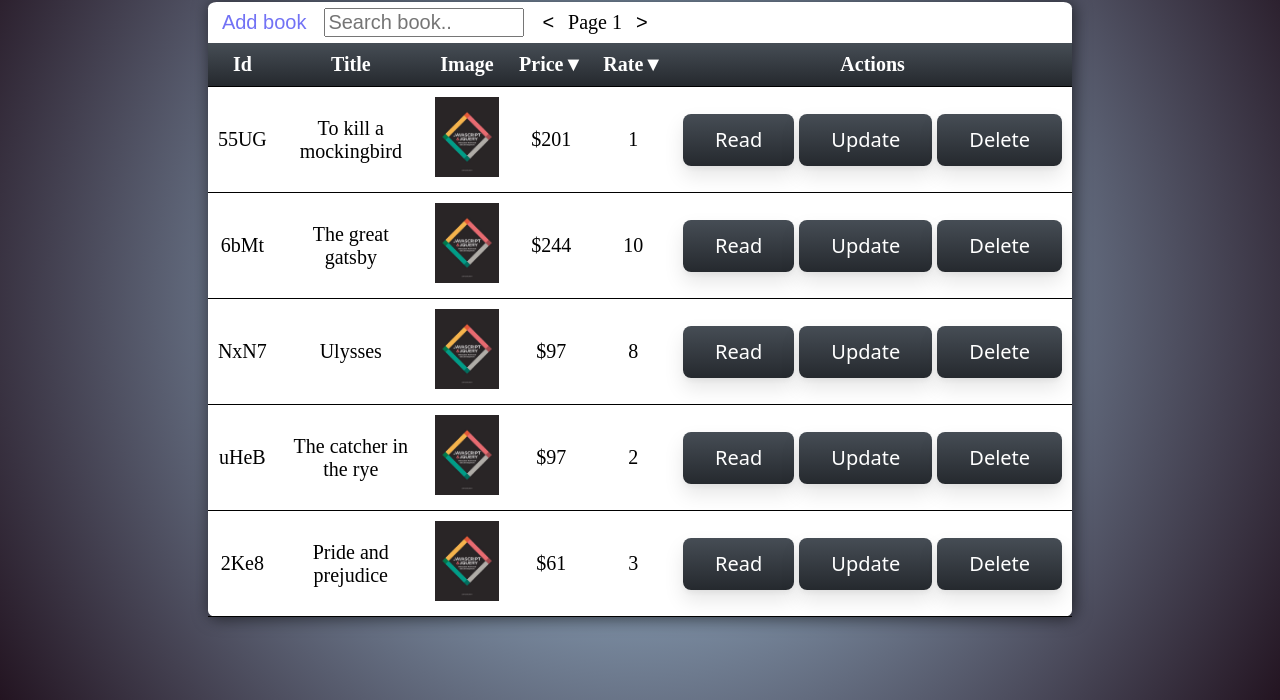
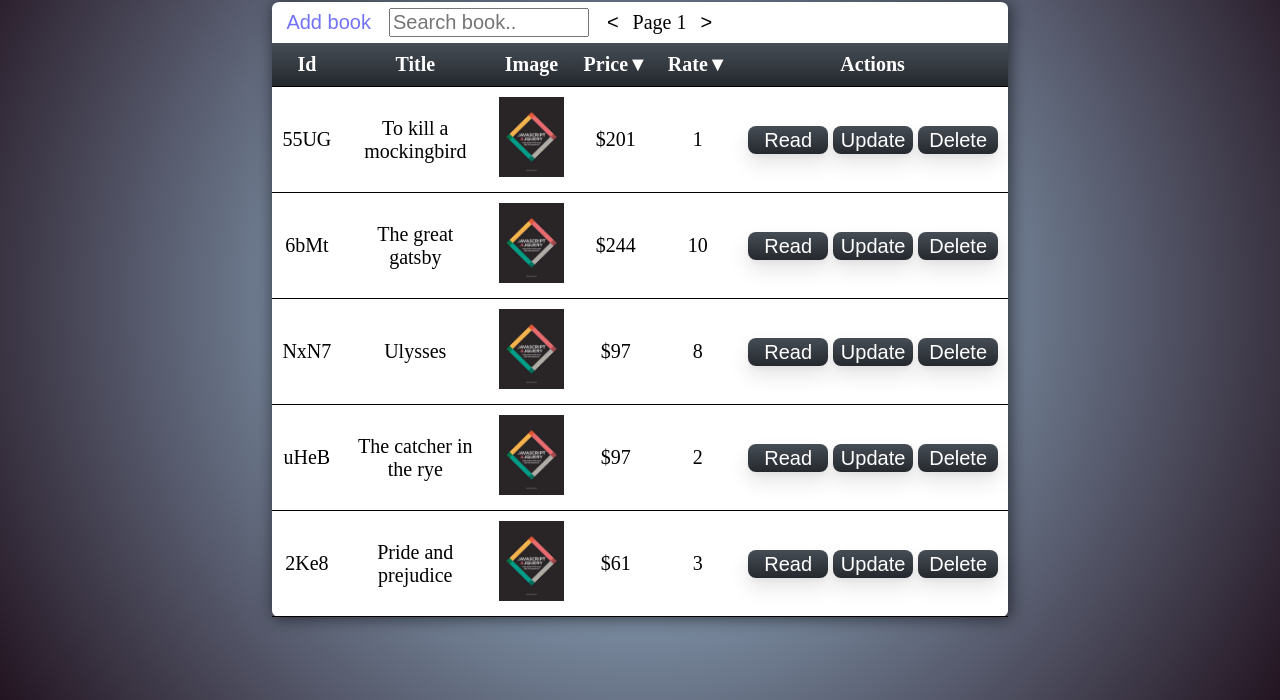
Before and after one commit to Amir-Yakubov/CRUD-List, a plain HTML site: page index.html in a window 1280 px wide. Shown: the part 100-800 px from the top of the page. Drawn offline with Linux system fonts and the light colour scheme.

Commit message:
Add files via upload

```diff
--- a/css/main.css
+++ b/css/main.css
@@ -197,9 +197,9 @@ h5 {
     cursor: pointer;
     display: inline-flex;
     flex-direction: column;
-    font-family: expo-brand-demi, system-ui, -apple-system, BlinkMacSystemFont, "Segoe UI", Roboto, "Helvetica Neue", Arial, "Noto Sans", sans-serif, "Apple Color Emoji", "Segoe UI Emoji", "Segoe UI Symbol", "Noto Color Emoji";
     font-size: 2.5vh;
-    height: 52px;
+    height: 3.5vh;
+    width: 10vh;
     justify-content: center;
     line-height: 1;
     margin: 0;
@@ -215,6 +215,7 @@ h5 {
     user-select: none;
     -webkit-user-select: none;
     touch-action: manipulation;
+    margin: 5px 0;
 }
 
 .button-84:hover {
@@ -235,7 +236,7 @@ h5 {
 }
 
 .title-cell {
-width: 10vw;
+    width: 10vw;
 }
 
 .page-btn {
@@ -258,5 +259,3 @@ width: 10vw;
 .search-Input {
     width: 15vw;
 }
-
-/* Media < 1050 */
```
Also changed, not shown: css/CSS/mobile.css (added).
